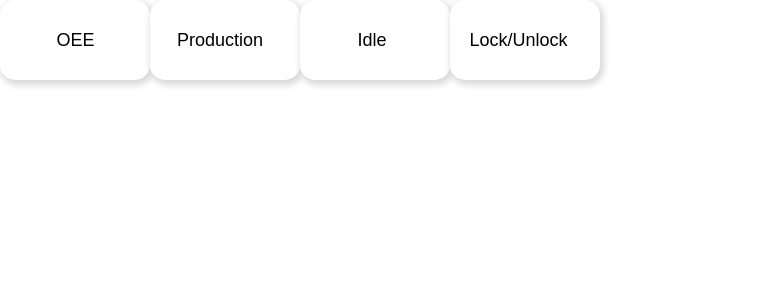
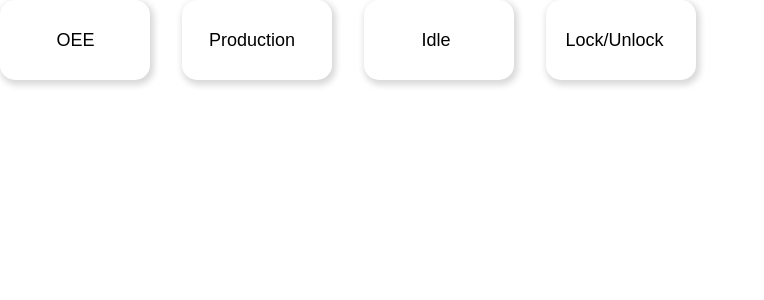
Before and after one commit to akanksham18/standalone_task_1, a React (Vite) app: page / in a window 1280 px wide. Shown: the top 300 px of the page, without its empty margins (0-764 px from the left). Built offline with nearby package versions, Linux system fonts and the light colour scheme.

Commit message:
identicators pushed

```diff
--- a/src/components/Indicators.tsx
+++ b/src/components/Indicators.tsx
@@ -5,7 +5,7 @@ import Production from "./Production"
 
 const Indicators = () => {
     return (
-        <div className="flex w-[712px] h-[80px] gap-0 left-[26px] top-[89px] rounded-[15px_0px_0px_0px]">
+        <div className="flex w-[712px] h-[80px] gap-8 left-[26px] top-[89px] rounded-[15px_0px_0px_0px]">
             <Oee />
             <Production />
             <Idle />
--- a/src/components/Oee.tsx
+++ b/src/components/Oee.tsx
@@ -1,6 +1,6 @@
 const Oee = () => {
     return (
-        <div className="flex items-center justify-center w-[150px] h-[80px] rounded-[15px] shadow-custom bg-[#FFFFFF]">
+        <div className="flex items-center left-[26px] justify-center w-[150px] h-[80px] rounded-[15px] shadow-custom bg-[#FFFFFF]">
             <span className="w-[37px] h-[23px] text-[18px] font-normal leading-[22.5px] font-lexend">
                 OEE
             </span>
--- a/src/components/Production.tsx
+++ b/src/components/Production.tsx
@@ -1,7 +1,7 @@
 
 const Production = () => {
     return (
-        <div className="flex items-center justify-center w-[150px] h-[80px] rounded-[15px] shadow-custom bg-[#FFFFFF]">
+        <div className="flex items-center justify-center left-[198px] w-[150px] h-[80px] rounded-[15px] shadow-custom bg-[#FFFFFF]">
             <span className="w-[96px] h-[23px] text-[18px] font-normal leading-[22.5px] font-lexend">
                 Production
             </span>
```
